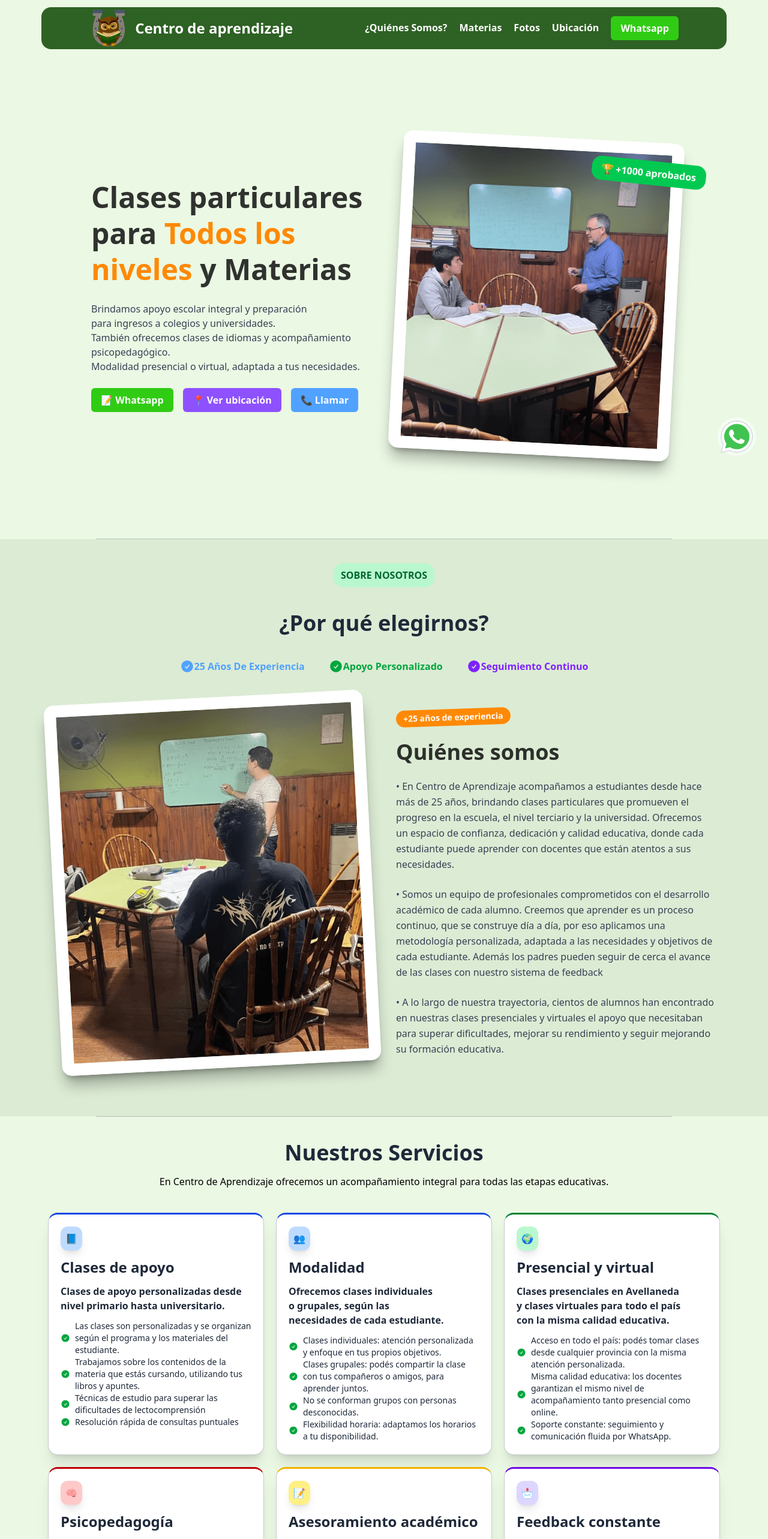
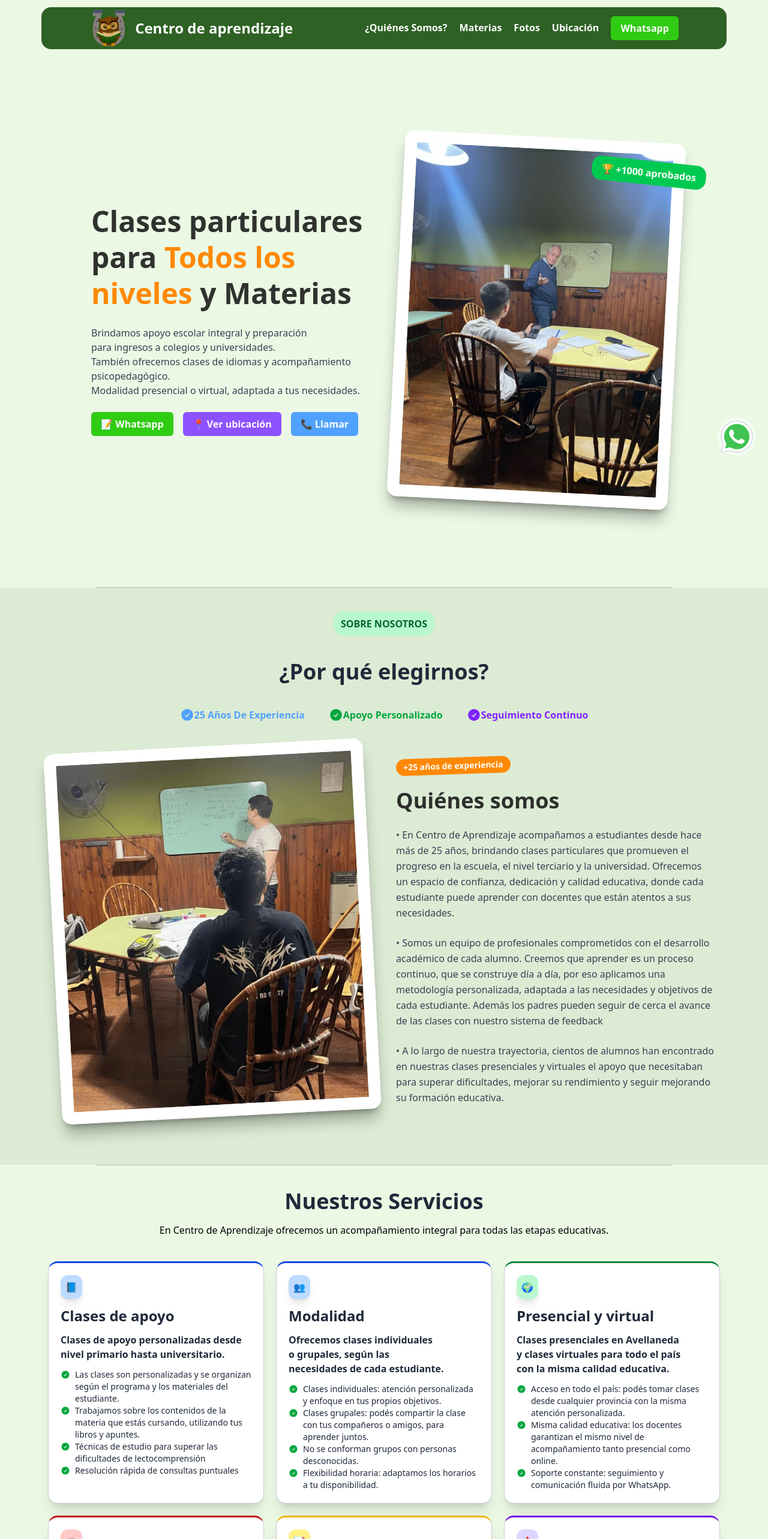
Before and after one commit to Osvaldx/centroaprendizaje-web, an Angular app: page / in a window 1280 px wide. Shown: the top 2566 px of the page at 60% size. Built offline with nearby package versions, Linux system fonts and the light colour scheme; what @midudev/tailwind-animations would draw is missing.

Commit message:
[+] actualizaciones en secciones de contacto, galería y ubicación; se mejoraron horarios y se reemplazaron imágenes

```diff
--- a/src/app/components/form-section/form-section.html
+++ b/src/app/components/form-section/form-section.html
@@ -3,7 +3,7 @@
         <span class="bg-green-200 text-center px-3 py-2 rounded-2xl text-green-800 uppercase font-bold">
             Contáctanos
         </span>
-        <h3 class="text-4xl capitalize font-bold text-gray-800">¡Envíanos tu consulta!</h3>
+        <h3 class="text-4xl capitalize font-bold text-gray-800">¡Si Queres enviarnos...!</h3>
         <p class="max-w-xl text-black/80">Te responderemos a la brevedad 😊</p>
     </div>
     <form [formGroup]="ContactForm" class="max-w-2xl mx-auto mt-10 px-4">
--- a/src/app/components/galery-section/galery-section.ts
+++ b/src/app/components/galery-section/galery-section.ts
@@ -14,12 +14,7 @@ export class GalerySection implements OnDestroy {
     'assets/3.webp',
     'assets/4.webp',
     'assets/5.webp',
-    'assets/6.webp',
-    'assets/7.webp',
-    'assets/8.webp',
-    'assets/9.webp',
-    'assets/10.webp',
-    'assets/11.webp',
+    'assets/frenteok.webp',
     'assets/12.webp',
     'assets/13.webp',
     'assets/14.webp',
@@ -28,8 +23,12 @@ export class GalerySection implements OnDestroy {
     'assets/17.webp',
     'assets/clase2mejorada.webp',
     'assets/fondoo.webp',
-    'assets/clase2aula.webp',
-    'assets/frenteok.webp'
+    'assets/7.webp',
+    'assets/8.webp',
+    'assets/9.webp',
+    'assets/10.webp',
+    'assets/11.webp',
+    'assets/6.webp'
   ]);
 
   currentIndex = signal(0);
--- a/src/app/components/home-hero/home-hero.html
+++ b/src/app/components/home-hero/home-hero.html
@@ -50,7 +50,7 @@
         </span>
         <img
           class="animate-blurred-fade-in animate-delay-0 border-20 border-white rounded-2xl shadow-xl/30 max-w-xs sm:max-w-xl md:max-w-2xl rotate-3 hover:rotate-0 hover:scale-105 transition-transform duration-300"
-          src="assets/clase2aula.webp"
+          src="assets/4.webp"
           alt="[!] Foto de alumno en clase"
         />
       </div>
--- a/src/app/components/location-section/location-section.html
+++ b/src/app/components/location-section/location-section.html
@@ -66,7 +66,9 @@
             </svg>
             <h3 class="font-bold">Horarios</h3>
           </div>
-          <p class="text-sm text-gray-700">Lun - Sáb: 8:00 - 20:00</p>
+          <div>
+            <p class="text-sm text-gray-700"><span class="font-semibold">Lunes - Viernes:</span> 14:00 - 21:00 | PM<br> <span class="font-semibold">Sabados:</span> 10:00 - 19:00 | AM-PM</p>
+          </div>
         </div>
         <div
           class="bg-white px-6 py-4 rounded-2xl shadow-lg border border-gray-200 border-t-4 border-t-green-600"
--- a/src/app/components/service-card/service-card.html
+++ b/src/app/components/service-card/service-card.html
@@ -4,8 +4,8 @@
     <p class="text-m font-semibold text-balance">{{content}}</p>
     <div>
         @for (element of dataList; track $index) {
-            <div class="flex gap-2 text-sm items-center">
-                <svg xmlns="http://www.w3.org/2000/svg" viewBox="0 0 24 24" fill="currentColor" class="w-4 h-4 text-green-600 flex-shrink-0">
+            <div class="flex gap-2 text-sm">
+                <svg xmlns="http://www.w3.org/2000/svg" viewBox="0 0 24 24" fill="currentColor" class="mt-0.5 w-4 h-4 text-green-600 flex-shrink-0">
                     <path fill-rule="evenodd" d="M2.25 12c0-5.385 4.365-9.75 9.75-9.75s9.75 4.365 9.75 9.75-4.365 9.75-9.75 9.75S2.25 17.385 2.25 12Zm13.36-1.814a.75.75 0 1 0-1.22-.872l-3.236 4.53L9.53 12.22a.75.75 0 0 0-1.06 1.06l2.25 2.25a.75.75 0 0 0 1.14-.094l3.75-5.25Z" clip-rule="evenodd" />
                 </svg>
                 <p class="text-gray-800">{{element}}</p>
```
Also changed, not shown: src/assets/clase2aula.webp (deleted).
